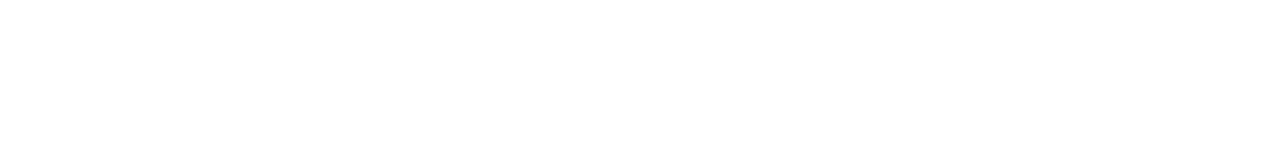
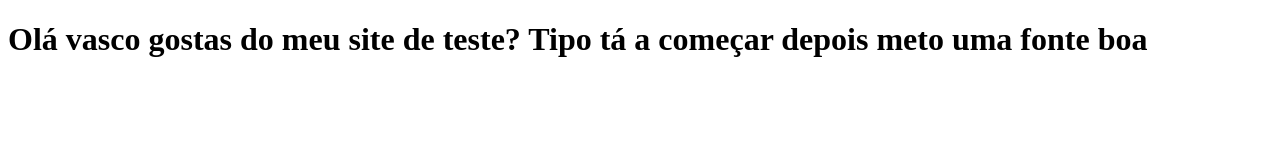
Before and after one commit to AGtechGuy/AGtechGuy.github.io, a plain HTML site: page index.html in a window 1280 px wide. Drawn offline with Linux system fonts and the light colour scheme.

Commit message:
Update index.html

```diff
--- a/index.html
+++ b/index.html
@@ -3,9 +3,9 @@
 <head>
     <meta charset="UTF-8">
     <meta name="viewport" content="width=device-width, initial-scale=1.0">
-    <title>Why Apple and Google are both OP</title>
+    <title>Porque é que a Apple e a Google são OP</title>
 </head>
 <body>
-
+    <h1>Olá vasco gostas do meu site de teste? Tipo tá a começar depois meto uma fonte boa</h1>
 </body>
 </html>
```
